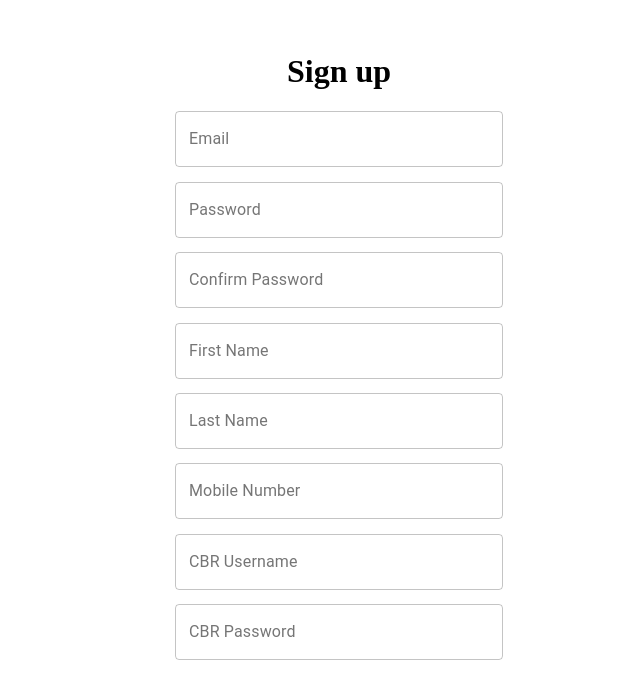
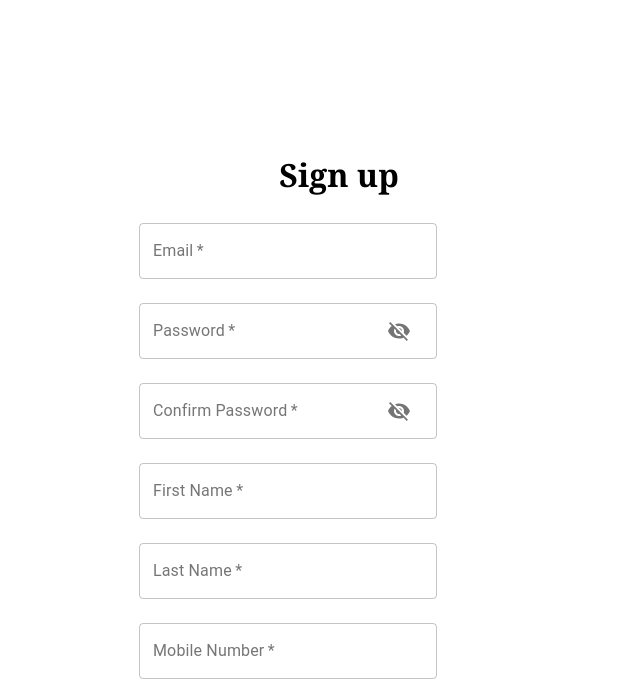
Before and after one commit to uaiuaief/dutch-driving-tests, a React (Create React App) app in the folder frontend/: page /signup in a window 1280 px wide. Shown: the part 118-800 px from the top of the page, without its empty margins (301-941 px from the left). Built offline with nearby package versions, Linux system fonts and the light colour scheme; no server answers.

Commit message:
created signup page with yup validation; added visibility icons to passwords

```diff
--- a/frontend/package.json
+++ b/frontend/package.json
@@ -20,6 +20,7 @@
     "react-router": "^5.2.0",
     "react-router-dom": "^5.2.0",
     "react-scripts": "4.0.3",
+    "react-yup": "^1.21.0",
     "web-vitals": "^1.1.2"
   },
   "scripts": {
--- a/frontend/src/Assets/signuppage.css
+++ b/frontend/src/Assets/signuppage.css
@@ -1,13 +1,23 @@
-#login-page {
-    margin-top: 260px;
+#signup-page {
+    margin-top: 200px;
     text-align: center;
 }
 
-#login-page h1 {
+#signup-page h1 {
     font-family: Cambria, Cochin, Georgia, Times, 'Times New Roman', serif;
     font-size: xx-large;
 }
 
-#login-page input {
-    width: 300px;
+#signup-page input {
+    width: 270px;
 }
+
+#signup-page .icon-textfield input {
+    width: 214px;
+}
+
+#signup-form {
+    text-align: center;
+    margin: auto;
+    width: 400px;
+}
--- a/frontend/src/Components/Forms/SignupForm.js
+++ b/frontend/src/Components/Forms/SignupForm.js
@@ -1,8 +1,67 @@
+import React from 'react'
 import { Formik } from 'formik';
-import { Button, Box, TextField } from '@material-ui/core'
+import Button from '@material-ui/core/Button'
+import Box from '@material-ui/core/Box'
+import TextField from '@material-ui/core/TextField'
+import InputAdornment from '@material-ui/core/InputAdornment';
+import IconButton from '@material-ui/core/IconButton';
+import Visibility from '@material-ui/icons/Visibility';
+import VisibilityOff from '@material-ui/icons/VisibilityOff';
+import * as Yup from "yup"
 
+const SignupSchema = Yup.object().shape({
+    email: Yup.string()
+        .email('Invalid email')
+        .required('This field is required'),
+    password: Yup.string()
+        .required('This field is required')
+        .min(8, 'Password must be at least 8 characters')
+        .max(100, 'Too long'),
+    confirm_password: Yup.string()
+        .required('This field is required')
+        .min(8, 'Password must be at least 8 characters')
+        .max(100, 'Too long')
+        .oneOf([Yup.ref('password'), null], "Password must match"),
+    first_name: Yup.string()
+        .required('This field is required')
+        .min(2, 'Too short')
+        .max(30, 'Too long'),
+    last_name: Yup.string()
+        .required('This field is required')
+        .min(2, 'Too short')
+        .max(30, 'Too long'),
+    gov_username: Yup.string()
+        .required('This field is required'),
+    gov_password: Yup.string()
+        .required('This field is required')
 
-const SignupForm = ({ setParentState }) => (
+})
+
+const SignupForm = ({ setParentState }) => {
+    const [values, setValues] = React.useState({
+        password: '',
+        showPassword: false,
+        showConfirmPassword: false,
+        showCBRPassword: false,
+    });
+
+    const handleClickShowPassword = (prop) => {
+        if (prop === 'showPassword'){
+            setValues({...values, showPassword: !values.showPassword });
+        }
+        else if (prop === 'showConfirmPassword'){
+            setValues({...values, showConfirmPassword: !values.showConfirmPassword });
+        }
+        else if (prop === 'showCBRPassword'){
+            setValues({...values, showCBRPassword: !values.showCBRPassword });
+        }
+    };
+
+    const handleMouseDownPassword = (event) => {
+        event.preventDefault();
+    };
+
+    return (
         <Formik
             initialValues={{
                 email: "",
@@ -38,11 +97,28 @@ const SignupForm = ({ setParentState }) => (
                     alert(data.error || data.errors)
                 }
             }}
+            validationSchema={SignupSchema}
+        // validate={(values) => {
+        //     const errors = {}
+
+        //     if (!values.email) {
+        //         errors.email = 'This field is required';
+        //     }
+        //     else if (!/^[A-Z0-9._%+-]+@[A-Z0-9.-]+\.[A-Z]{2,4}$/i.test(values.email)) {
+        //         errors.email = 'Invalid email address';
+        //     }
+
+        //     return errors
+        // }}
         >
             {props => (
-            <form onSubmit={props.handleSubmit}>
-                <Box>
+                <form
+                    id="signup-form"
+                    onSubmit={props.handleSubmit}
+                >
+                    <Box className="form-item">
                         <TextField
+                            required
                             id="email"
                             label="Email"
                             variant="outlined"
@@ -50,10 +126,16 @@ const SignupForm = ({ setParentState }) => (
                             onBlur={props.handleBlur}
                             value={props.values.email}
                             name="email"
+                            type="email"
+                            error={props.touched.email && props.errors.email}
+                            helperText={props.touched.email && props.errors.email ? props.errors.email : null}
                         />
+                        {/* {props.touched.email && props.errors.email ? <div className="input-error">{props.errors.email}</div> : null} */}
                     </Box>
-                <Box mt={".9rem"}>
+                    <Box className="form-item">
                         <TextField
+                            className="icon-textfield"
+                            required
                             id="password"
                             label="Password"
                             variant="outlined"
@@ -62,12 +144,27 @@ const SignupForm = ({ setParentState }) => (
                             onBlur={props.handleBlur}
                             value={props.values.password}
                             name="password"
+                            error={props.touched.password && props.errors.password}
+                            helperText={props.touched.password && props.errors.password ? props.errors.password : null}
+                            type={values.showPassword ? 'text' : 'password'}
+                            InputProps={{
+                                endAdornment:
+                                    <InputAdornment position="end">
+                                        <IconButton
+                                            onClick={() => handleClickShowPassword('showPassword')}
+                                            onMouseDown={handleMouseDownPassword}
+                                        >
+                                            {values.showPassword ? <Visibility /> : <VisibilityOff />}
+                                        </IconButton>
+                                    </InputAdornment>
+
+                            }}
                         />
-
-
                     </Box>
-                <Box mt={".9rem"}>
+                    <Box className="form-item">
                         <TextField
+                            className="icon-textfield"
+                            required
                             id="confirm_password"
                             label="Confirm Password"
                             variant="outlined"
@@ -76,68 +173,102 @@ const SignupForm = ({ setParentState }) => (
                             onBlur={props.handleBlur}
                             value={props.values.confirm_password}
                             name="confirm_password"
+                            error={props.touched.confirm_password && props.errors.confirm_password}
+                            helperText={props.touched.confirm_password && props.errors.confirm_password ? props.errors.confirm_password : null}
+                            type={values.showConfirmPassword ? 'text' : 'password'}
+                            InputProps={{
+                                endAdornment:
+                                    <InputAdornment position="end">
+                                        <IconButton
+                                            onClick={() => handleClickShowPassword('showConfirmPassword')}
+                                            onMouseDown={handleMouseDownPassword}
+                                        >
+                                            {values.showConfirmPassword ? <Visibility /> : <VisibilityOff />}
+                                        </IconButton>
+                                    </InputAdornment>
+
+                            }}
                         />
-
-
                     </Box>
-                <Box mt={".9rem"}>
+                    <Box className="form-item">
                         <TextField
+                            required
                             label="First Name"
                             variant="outlined"
                             onChange={props.handleChange}
                             onBlur={props.handleBlur}
                             value={props.values.first_name}
                             name="first_name"
+                            error={props.touched.first_name && props.errors.first_name}
+                            helperText={props.touched.first_name && props.errors.first_name ? props.errors.first_name : null}
                         />
-
-
                     </Box>
-                <Box mt={".9rem"}>
+                    <Box className="form-item">
                         <TextField
+                            required
                             label="Last Name"
                             variant="outlined"
                             onChange={props.handleChange}
                             onBlur={props.handleBlur}
                             value={props.values.last_name}
                             name="last_name"
+                            error={props.touched.last_name && props.errors.last_name}
+                            helperText={props.touched.last_name && props.errors.last_name ? props.errors.last_name : null}
                         />
-
-
                     </Box>
-                <Box mt={".9rem"}>
+                    <Box className="form-item">
                         <TextField
+                            required
                             label="Mobile Number"
                             variant="outlined"
                             onChange={props.handleChange}
                             onBlur={props.handleBlur}
                             value={props.values.mobile_number}
                             name="mobile_number"
+                            error={props.touched.mobile_number && props.errors.mobile_number}
+                            helperText={props.touched.mobile_number && props.errors.mobile_number ? props.errors.mobile_number : null}
                         />
-
-
                     </Box>
-                <Box mt={".9rem"}>
+                    <Box className="form-item">
                         <TextField
+                            required
                             label="CBR Username"
                             variant="outlined"
                             onChange={props.handleChange}
                             onBlur={props.handleBlur}
                             value={props.values.gov_username}
                             name="gov_username"
+                            error={props.touched.gov_username && props.errors.gov_username}
+                            helperText={props.touched.gov_username && props.errors.gov_username ? props.errors.gov_username : null}
                         />
-
                     </Box>
-                <Box mt={".9rem"}>
+                    <Box className="form-item">
                         <TextField
+                            className="icon-textfield"
+                            required
                             label="CBR Password"
                             variant="outlined"
                             onChange={props.handleChange}
                             onBlur={props.handleBlur}
                             value={props.values.gov_password}
                             name="gov_password"
+                            error={props.touched.gov_password && props.errors.gov_password}
+                            helperText={props.touched.gov_password && props.errors.gov_password ? props.errors.gov_password : null}
+                            type={values.showCBRPassword ? 'text' : 'password'}
+                            InputProps={{
+                                endAdornment:
+                                    <InputAdornment position="end">
+                                        <IconButton
+                                            onClick={() => handleClickShowPassword('showCBRPassword')}
+                                            onMouseDown={handleMouseDownPassword}
+                                        >
+                                            {values.showCBRPassword ? <Visibility /> : <VisibilityOff />}
+                                        </IconButton>
+                                    </InputAdornment>
+
+                            }}
+
                         />
-
-
                     </Box>
                     <Box mt={"2.0rem"}>
                         <Button
@@ -154,5 +285,6 @@ const SignupForm = ({ setParentState }) => (
             )}
         </Formik>
     )
+}
 
 export default SignupForm;
--- a/frontend/src/Components/Pages/SignupPage.js
+++ b/frontend/src/Components/Pages/SignupPage.js
@@ -2,19 +2,20 @@ import React, { Component } from 'react';
 import { Button, Box, Container, TextField } from '@material-ui/core'
 import { MuiThemeProvider, createMuiTheme } from '@material-ui/core/styles';
 import SignupForm from "../Forms/SignupForm"
+import "../../Assets/signuppage.css"
 
 
 class SignupPage extends Component {
     render() {
         return (
-            <Container className="container">
+            <section id="signup-page">
                 <Box>
                     <h1>
                         Sign up
                     </h1>
                 </Box>
                 <SignupForm/>
-            </Container>
+            </section>
         );
     }
 }
--- a/frontend/src/index.css
+++ b/frontend/src/index.css
@@ -1,3 +1,7 @@
+body {
+    font-family: sans-serif;
+}
+
 #main-content {
     width: 90%;
     margin: auto;
@@ -8,7 +12,7 @@
 }
 
 .container {
-    margin-top: 100px;
+    margin-top: 50px;
     text-align: center;
 }
 
@@ -26,6 +30,15 @@ a {
     font-size: x-large;
 }
 
-/* input[type=date][value=""] {
-    color: transparent;
-} */
+.form-item {
+    position: relative;
+    width: fit-content;
+    margin-top: 1.5rem;
+}
+
+.input-error {
+    color: red;
+    font-size: 12px;
+    position: absolute;
+    bottom: -15px;
+}
```
Also changed, not shown: 1 other file (tests, documents, lock files or other folders). Lines whose indentation alone changed are shown as unchanged.
